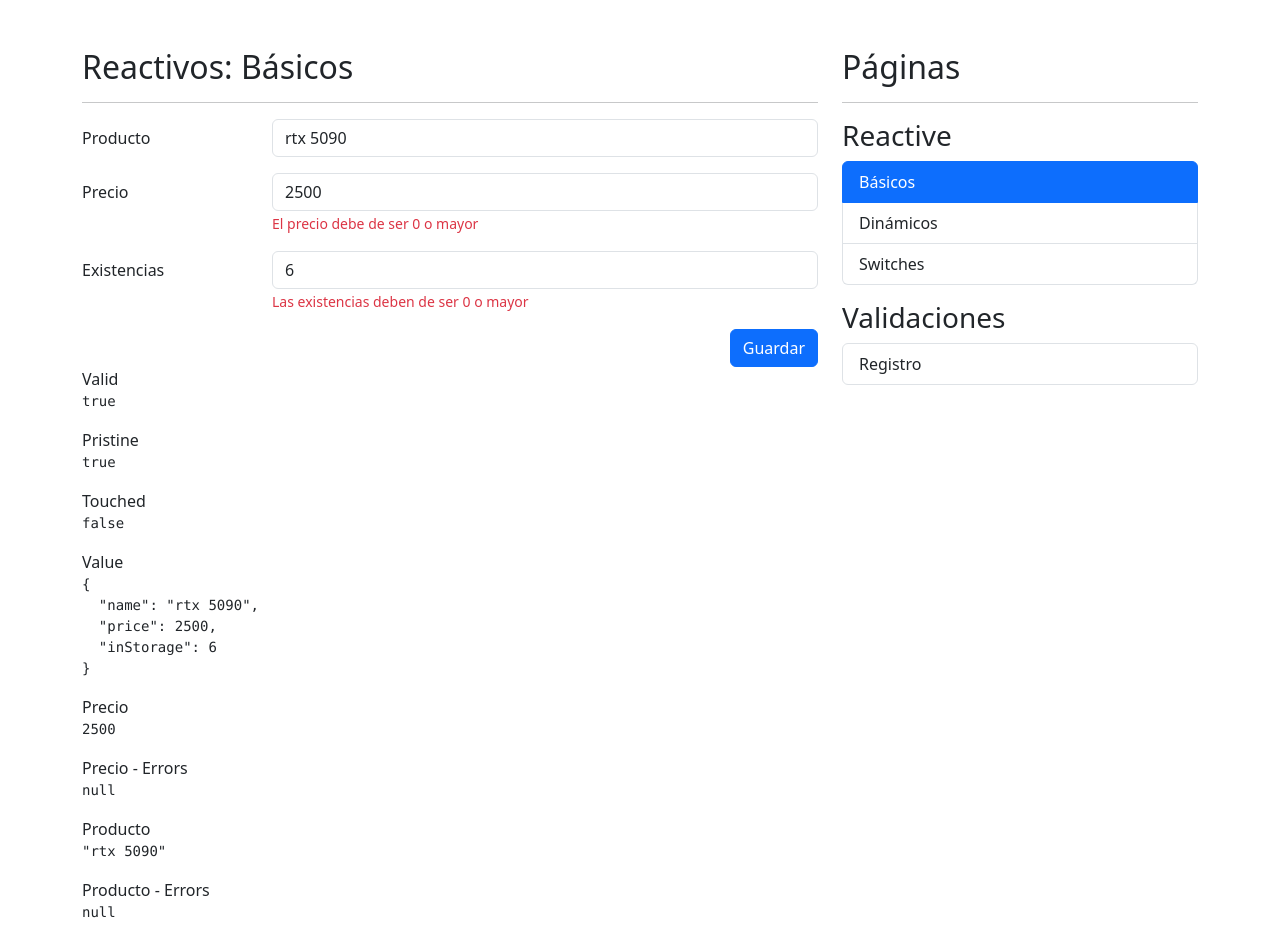
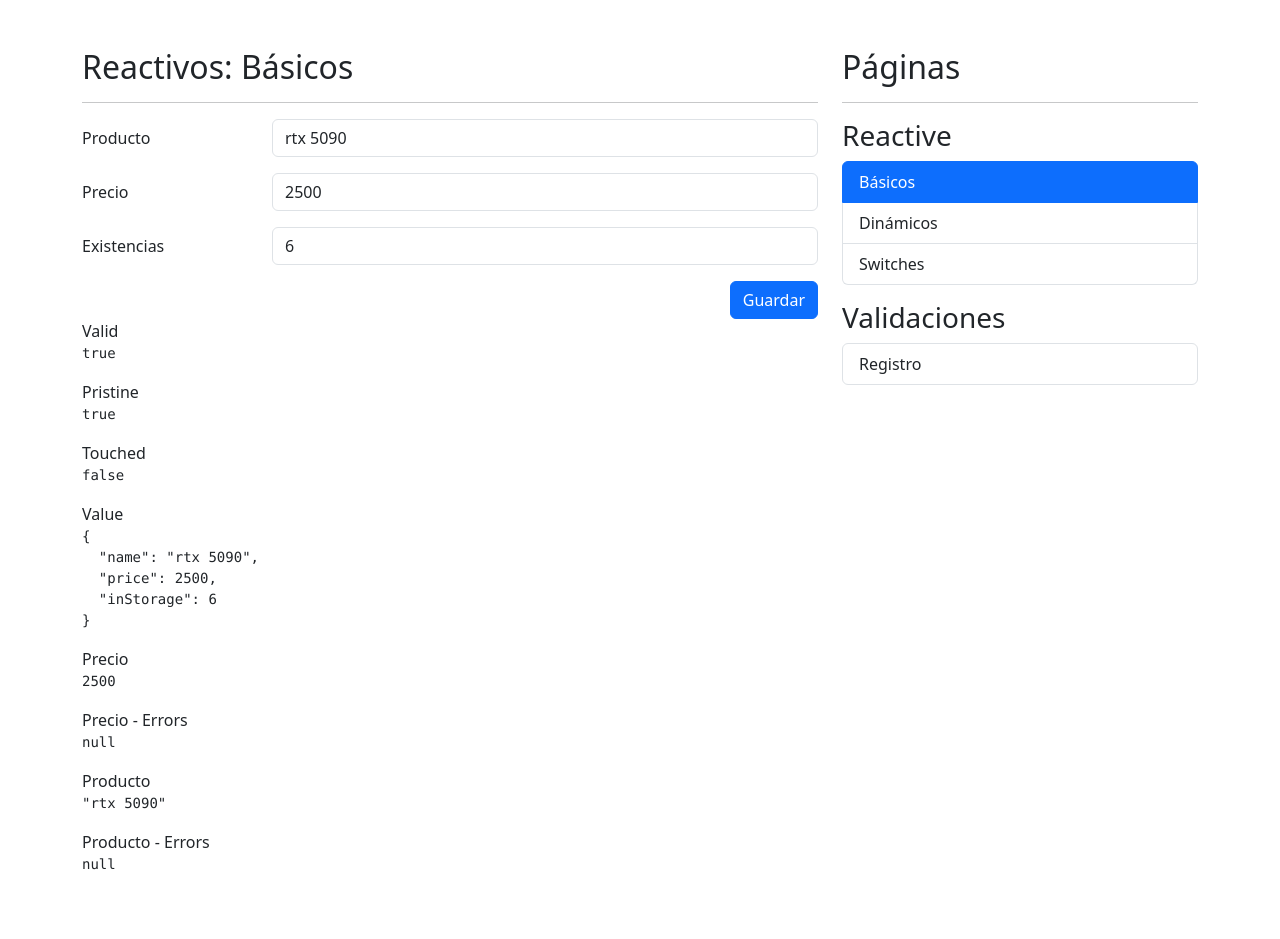
Before and after one commit to carlos-adroit/07-formsApp, an Angular app: page /reactive/basic in a window 1280 px wide. After the commit the page ends 891 px from the top, so only its background shows below. Built offline with nearby package versions, Linux system fonts and the light colour scheme.

Commit message:
Adding method error handler

```diff
--- a/src/app/reactive/pages/basic-page/basic-page.component.html
+++ b/src/app/reactive/pages/basic-page/basic-page.component.html
@@ -16,11 +16,8 @@
                            formControlName="name"
                            placeholder="Nombre del producto">
 
-                    <span *ngIf="myForm.controls['name'].getError('required') && myForm.controls['name'].touched" class="form-text text-danger">
-                        Este campo es requerido.
-                    </span>
-                    <span *ngIf="myForm.controls['name'].getError('minlength') && myForm.controls['name'].touched" class="form-text text-danger">
-                        Este campo requiere minimo 3 letras.
+                    <span *ngIf="isValidField('name')" class="form-text text-danger">
+                        {{ getFieldError('name') }}
                     </span>
                 </div>
             </div>
@@ -33,9 +30,9 @@
                            class="form-control"
                            formControlName="price"
                            placeholder="Precio del producto">
-                    <span class="form-text text-danger">
-                        El precio debe de ser 0 o mayor
-                    </span>
+                           <span *ngIf="isValidField('price')" class="form-text text-danger">
+                            {{ getFieldError('price') }}
+                        </span>
                 </div>
             </div>
 
@@ -48,9 +45,9 @@
                            formControlName="inStorage"
                            placeholder="Existencias del producto">
 
-                    <span class="form-text text-danger">
-                         Las existencias deben de ser 0 o mayor
-                    </span>
+                           <span *ngIf="isValidField('inStorage')" class="form-text text-danger">
+                            {{ getFieldError('inStorage') }}
+                        </span>
                 </div>
             </div>
 
--- a/src/app/reactive/pages/basic-page/basic-page.component.ts
+++ b/src/app/reactive/pages/basic-page/basic-page.component.ts
@@ -35,6 +35,27 @@ export class BasicPageComponent implements OnInit {
     this.myForm.reset( rtx5090 );
   }
 
+  isValidField(field: string): boolean | null {
+    return this.myForm.controls[field].errors && this.myForm.controls[field].touched;
+  }
+
+  getFieldError(field: string): string | null {
+    if ( !this.myForm.controls[field] ) return null;
+
+    const errors = this.myForm.controls[field].errors || {};
+
+    for (const key of Object.keys(errors)) {
+      switch( key ) {
+        case 'required':
+          return 'Este campo es requerido'
+        case 'minlength':
+          return `Mínimo ${ errors['minlength'].requiredLength } characters.`
+      }
+    }
+
+    return 'Hola mundo'
+  }
+
   onSave(): void {
 
     if (this.myForm.invalid) {
```
